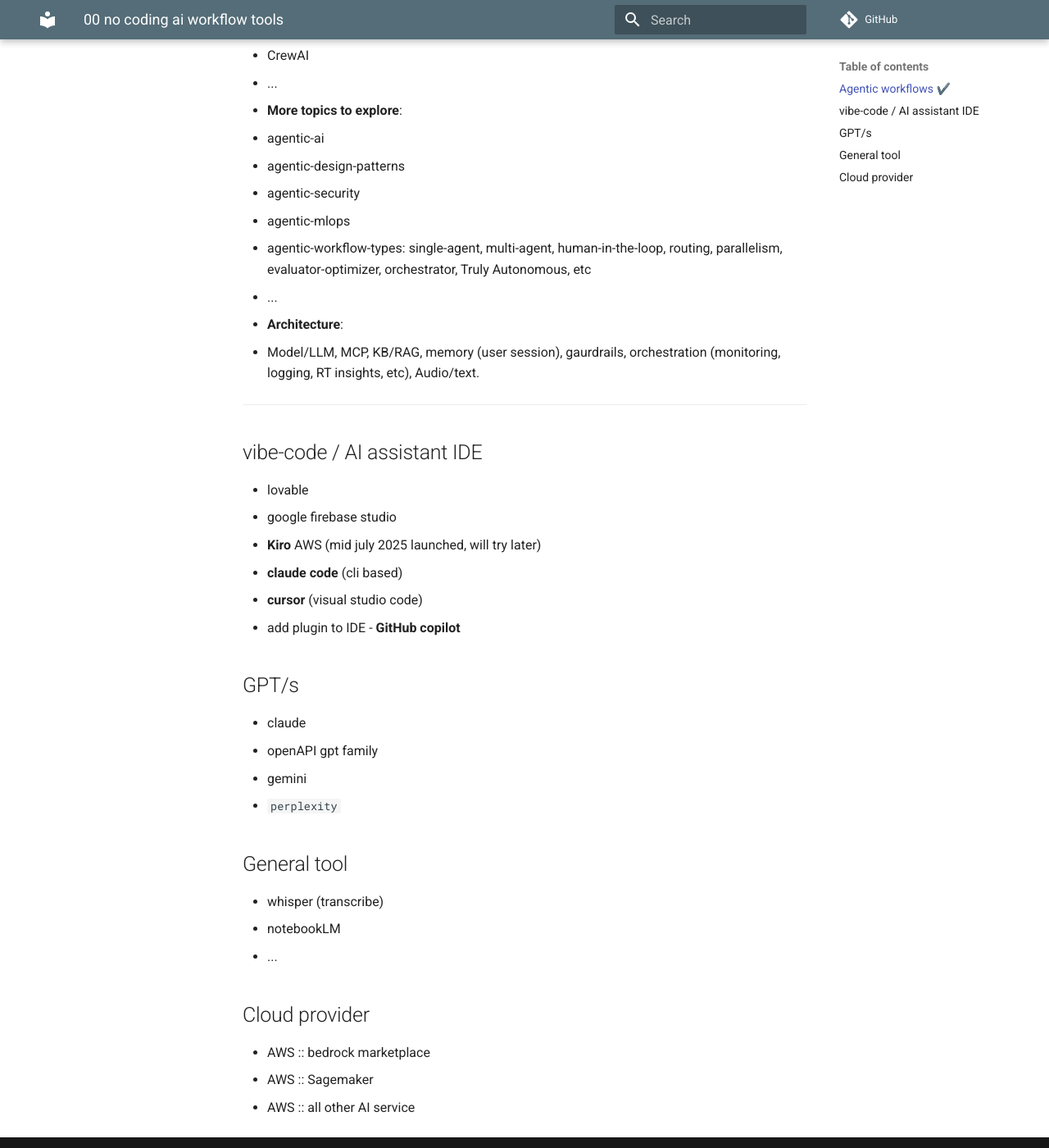
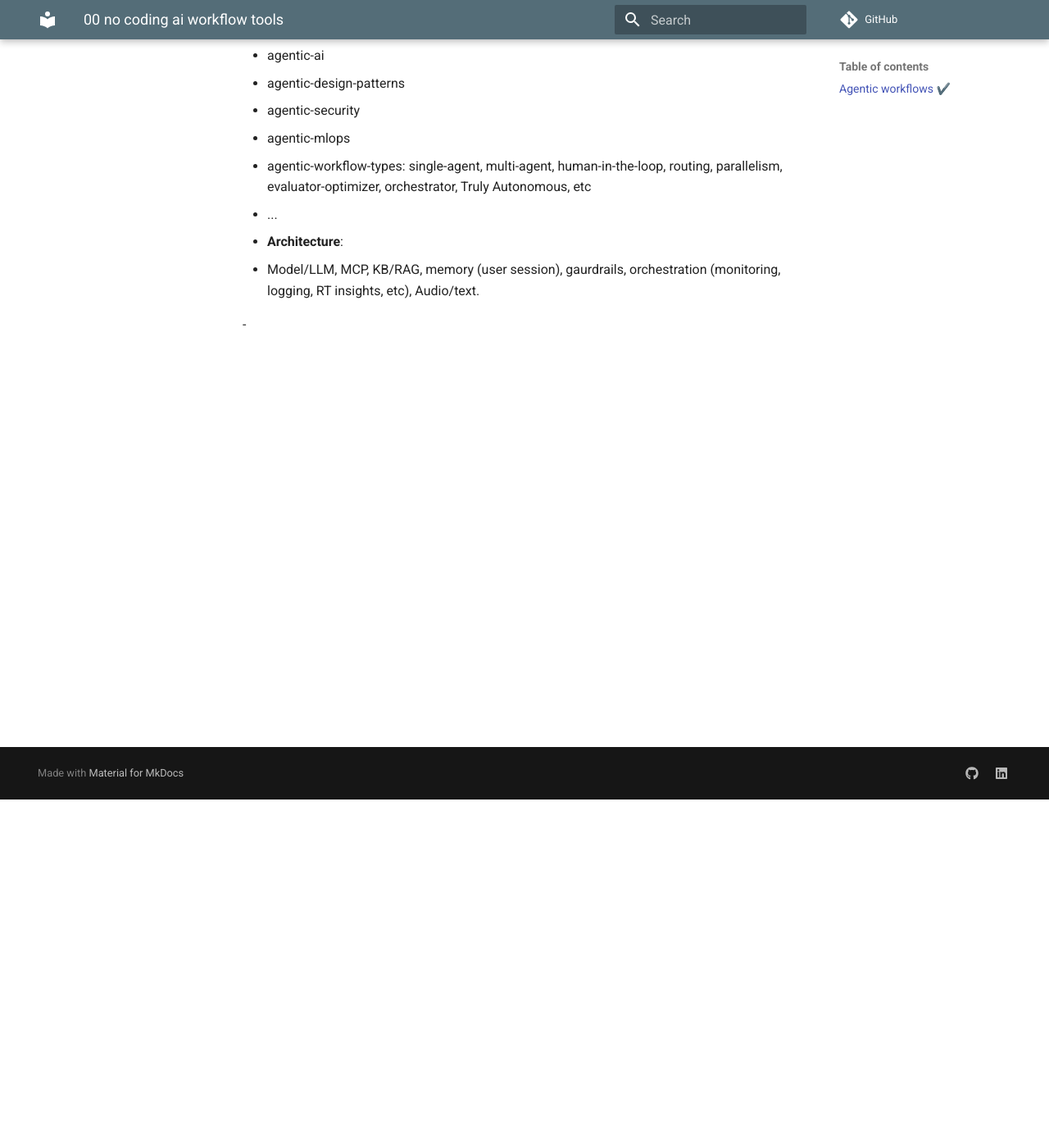
Before and after one commit to lekhrajdinkar/AI-Engineer, an MkDocs documentation site: the page built from docs/2025/02_KK_AgenticAI/00_no-coding-ai-workflow-tools.md, in a window 1280 px wide and 1400 px high, scrolled down 425 px. Shown: the whole window at 82% size. Built offline with MkDocs 1.6.1 and Material for MkDocs 9.7.7, drawn with Linux system fonts in a browser that asks for light colours; comment, search, counter and statistics services are not loaded; some of the changed text lies outside the part shown.

Commit message:
Revise Note 2026

```diff
--- a/docs/2025/02_KK_AgenticAI/00_no-coding-ai-workflow-tools.md
+++ b/docs/2025/02_KK_AgenticAI/00_no-coding-ai-workflow-tools.md
@@ -1,11 +1,9 @@
 ## Agentic workflows ✔️
 - non-coding based:  Zapier, n8n, retool, etc
 - coding:
-  - MCP protocol - custome, vendors
+  - MCP protocol
   - LLM SDK/ADK - openAI agents, google ADK, etc
-  - langChain langGraph
-  - AutoGen
-  - CrewAI
+
   - ...
 - **More topics to explore**:
   - agentic-ai
@@ -17,27 +15,4 @@
 - **Architecture**:
   - Model/LLM, MCP, KB/RAG, memory (user session), gaurdrails, orchestration (monitoring, logging, RT insights, etc), Audio/text.
 
----
-## vibe-code / AI assistant IDE
-- lovable
-- google firebase studio
-- **Kiro** AWS (mid july 2025 launched, will try later)
-- **claude code** (cli based)
-- **cursor** (visual studio code)
-- add plugin to IDE  - **GitHub copilot**
-
-## GPT/s
-- claude
-- openAPI gpt family
-- gemini
-- `perplexity`
-
-## General tool
-- whisper (transcribe)
-- notebookLM
-- ...
-
-## Cloud provider
-- AWS :: bedrock marketplace
-- AWS :: Sagemaker
-- AWS :: all other AI service
+-
```
Also changed, not shown: docs/00_Artifact.md (+0 -28 lines), docs/2025/01_AWS_AIF-C01/00_01_kickOff.md (+38 -1 lines), docs/2025/01_AWS_AIF-C01/02_02_LLM.md (+11 -8 lines), docs/2025/02_KK_AgenticAI/00_LLM_provider.md (+5 -0 lines).
